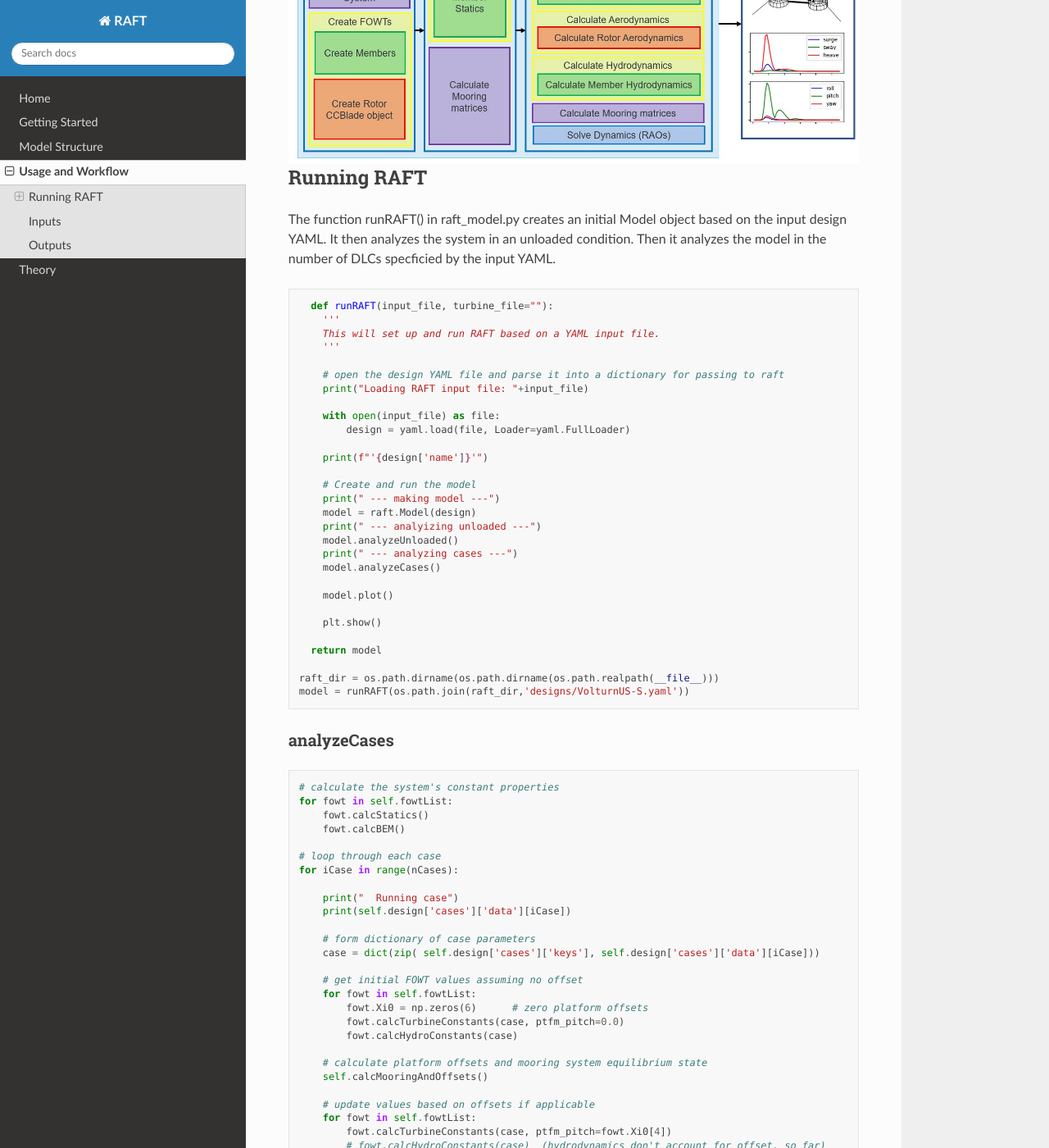
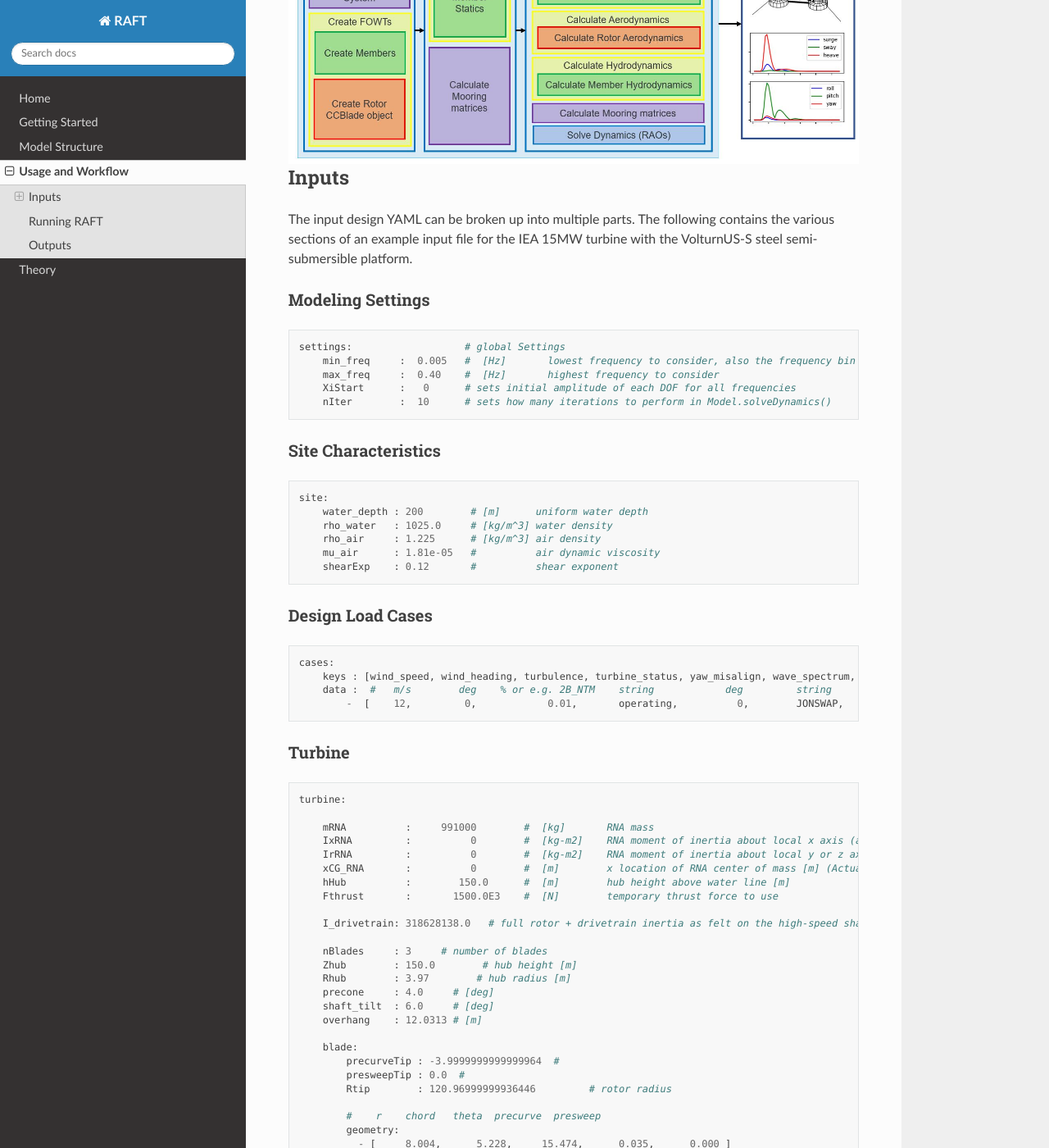
Before and after one commit to WISDEM/RAFT, a Sphinx documentation site: the page built from docs/usage.rst, in a window 1280 px wide and 1400 px high, scrolled down 512 px. Shown: the whole window at 82% size. Built offline with Sphinx 7.4.7 and the Read the Docs theme 2.0.0, drawn with Linux system fonts in a browser that asks for light colours; some of the changed text lies outside the part shown.

Commit message:
More edits to the documentation
- Split the input file up into different sections in the Usage page
- Used words instead of code to write out how RAFT is run in usage.rst
- Tried to simplify the Model Structure object attibutes
- Added a second underscore to the links to avoid problems with having the same link name in different spots with different links

```diff
--- a/docs/starting.rst
+++ b/docs/starting.rst
@@ -14,7 +14,7 @@
 - `PyHAMS <https://github.com/WISDEM/pyHAMS>`_
 - `CCBlade <https://github.com/WISDEM/WISDEM>`_
 
-Note: RAFT uses CCBlade and currently is set up for the version of CCBlade this is
+Note: RAFT uses CCBlade and currently is set up for the version of CCBlade that is
 part of the larger WISDEM code. We recommend installing WISDEM for the time being.
 
 
--- a/docs/structure.rst
+++ b/docs/structure.rst
@@ -15,7 +15,7 @@
 Each of these objects corresponds to a class in python. The Model class contains
 the full RAFT representation of a floating wind system. Within it, the FOWT class
 describes the floating platform and turbine, while the mooring sytem is handled by
-a separate model, `MoorPy <https://moorpy.readthedocs.io>`_. Within the FOWT class,
+a separate model, `MoorPy <https://moorpy.readthedocs.io>`__. Within the FOWT class,
 the floating platform and turbine tower are represented as a single rigid body
 composed of multiple Member objects that describe linear cylindrical or rectangular
 geometries. The turbine rotor-nacelle assembly is represented by a Rotor class that
@@ -28,79 +28,41 @@
 the array-wide mooring system, and various modeling parameters, such as the design load cases (DLCs). These attributes are then run
 to solve for the response amplitude operators (RAOs) of each FOWT in the array. There should only be one Model object per RAFT instance.
 
-- Modeling frequencies (:math:`\omega`)
-- a list of FOWTs
-- the list of (x,y) coordinates for each FOWT in the Model
-- the mooring system
+
 
 FOWT
 ^^^^
 A FOWT object holds all components of a floating wind turbine platform other than the mooring system. This includes the floating substructure, the turbine tower, and the turbine RNA.
 The floating substructure and turbine tower can be described as a list of cylindrical or rectangular Members objects. The RNA is represented as a Rotor object.
 
-- calcStatics: calculates the static properties of each Member in the FOWT to fill in its 6x6 matrices
-
-  - mass, inertia, ballast, volume, hydrostatics, center of gravity
-
-- calcBEM: generates a mesh for each member to calculate the hydrodynamic properties of each member in the FOWT by running pyHAMS
-- calcTurbineConstants: calculates the aerodynamic added mass, damping, and forcing matrices of the rotor
-- calcHydroConstants: calculates the hydrodynamic added mass and forcing terms of each member using a Morison equation approximation
-- calcLinearizedTerms: calculates the hydrodynamic damping and forcing as a result from nonlinear drag
-
-  - Needs the platform motions as input to calculate the relative velocity at each position
+A FOWT object has many capabilities. It can compute the static properties of each member in the FOWT to fill in its 6x6 mass and
+hydrostatic matrices. It can generate a mesh for each member to be used calculate the hydrodynamic properties of each member through
+the use of the BEM solver, `pyHAMS <https://github.com/WISDEM/pyHAMS>`_, or it can use a Morison equation approximation for each member.
+It can also calculate the hydrodynamic damping and forcing as a result of nonlinear drag, which is dependent upon the platform positions.
+Lastly, it can calculate the aerodynamic added mass, damping, and forcing matrices of the rotor.
 
 
 Member
 ^^^^^^
 A Member is any cylindrical or rectangular component of a FOWT. They are assumed to be completely rigid objects with no flexibility.
-RAFT currently does not support structural flexibility
+RAFT currently does not support structural flexibility.
 
-There are many attributes that are used to describe members.
+There are many attributes that are used to describe members: bottom and top node positions, shape, length, diameters (or side lengths),
+thicknesses, ballast properties, end cap and bulkheads, and drag and added mass coeffficients. More details on Members can be found in the
+Theory section.
 
-- bottom node position; top node positions (used to define orientation)
-- shape (circular or rectangular)
-- length
-- potMod (toggle to determine whether to calculate hydrodynamics using BEM or Morison)
-- heading (duplicate members at various headings by rotating about the PRP)
-- stations (a division of the member along its length either in units of length or from 0 to 1)
-- diameters (either a scalar to apply at each station, or a list of len(stations))
 
-  - side lengths (for rectangular members, with two values for each station)
-
-- gamma (the angle of twist about the member's axial axis)
-- thicknesses (either a scalar to apply at each station, or a list of len(stations))
-- height of ballast
-- density of ballast
-- density of shell material (steel is normally 7850 kg/m^3, but can be approximated as 8500 kg/m^3 to account for auxilliary equipment)
-- end caps and bulkheads (positions along the member, thicknesses, inner missing diameter)
-- drag coefficients (axial, transverse1, transverse2, end)
-- added mass coefficients (axial, transverse1, transverse2, end)
-- meshing variables
 
 Rotor
 ^^^^^
-A Rotor object is used to describe the aerodynamics and controls of the FOWT. Linearized.
+The Rotor class is used to describe the turbine rotor-nacelle assembly to calculate the lumped mass and distributed
+aerodynamic and control properties of the FOWT. It sets up attributes like the hub height, shaft tilt angle,
+hub wind speeds, rotor RPM, and blade pitch to create CCAirfoil and CCBlade objects
+(`CCBlade documentation <https://wisdem.readthedocs.io/en/latest/wisdem/ccblade/index.html>`_). These objects return
+the loads and derivatives of the aerodynamics to extract the thrust and torque with respect to wind speed, rotor RPM, and blade pitch,
+as well as the aerodynamic forcing, added mass, and damping.
 
-- height of the hub [m]
-- shaft tilt [deg]
-- overhang [m]
-- rotor radius [m]
-- wind speeds at hub
-- rotor RPM
-- blade pitch
-- moment of inertia of the drivetrain
-- control gains
-- Airfoil setup
 
-Most of these go into setting up a CCAirfoil and CCBlade object, which is then able to be run and the important parameters puled out
-from calcAeroContributions and calcAeroServoContributions
-
-- CCBlade returns "loads" and "derivs"
-
-  - can extract the derivatives of thrust with respect to wind speed, rotor RPM, and blade pitch, as well as the derivatives of torque with respect to wind speed, rotor RPM, and blade pitch.
-
-- torque and pitch control gains
-- eventually return the aerodynamic forcing (IECKaimal), aerodynamic added mass, and aerodynamic damping
 
 
 
@@ -115,7 +77,7 @@
     :align: center
 
 
-`MoorPy <https://moorpy.readthedocs.io/en/latest/>`_ is a quasi-static mooring system modeler
+`MoorPy <https://moorpy.readthedocs.io/en/latest/>`__ is a quasi-static mooring system modeler
 that provides the mooring system representation for RAFT. It supports floating platform linear
 hydrostatic properties and constant external loads. For each load case, RAFT provides MoorPy
 the system hydrostatic properties and mean wind loads, and MoorPy calculates the mean floating
--- a/docs/usage.rst
+++ b/docs/usage.rst
@@ -12,101 +12,30 @@
 
 
 
-Running RAFT
-------------
-
-The function runRAFT() in raft_model.py creates an initial Model object based on the input design YAML.
-It then analyzes the system in an unloaded condition. Then it analyzes the model in the number of DLCs specficied by the input YAML.
-
-.. code-block:: python
-
-    def runRAFT(input_file, turbine_file=""):
-      '''
-      This will set up and run RAFT based on a YAML input file.
-      '''
-
-      # open the design YAML file and parse it into a dictionary for passing to raft
-      print("Loading RAFT input file: "+input_file)
-
-      with open(input_file) as file:
-          design = yaml.load(file, Loader=yaml.FullLoader)
-
-      print(f"'{design['name']}'")
-
-      # Create and run the model
-      print(" --- making model ---")
-      model = raft.Model(design)
-      print(" --- analyizing unloaded ---")
-      model.analyzeUnloaded()
-      print(" --- analyzing cases ---")
-      model.analyzeCases()
-
-      model.plot()
-
-      plt.show()
-
-    return model
-
-  raft_dir = os.path.dirname(os.path.dirname(os.path.realpath(__file__)))
-  model = runRAFT(os.path.join(raft_dir,'designs/VolturnUS-S.yaml'))
-
-
-
-
-analyzeCases
-^^^^^^^^^^^^
-
-.. code-block::
-
-        # calculate the system's constant properties
-        for fowt in self.fowtList:
-            fowt.calcStatics()
-            fowt.calcBEM()
-
-        # loop through each case
-        for iCase in range(nCases):
-
-            print("  Running case")
-            print(self.design['cases']['data'][iCase])
-
-            # form dictionary of case parameters
-            case = dict(zip( self.design['cases']['keys'], self.design['cases']['data'][iCase]))
-
-            # get initial FOWT values assuming no offset
-            for fowt in self.fowtList:
-                fowt.Xi0 = np.zeros(6)      # zero platform offsets
-                fowt.calcTurbineConstants(case, ptfm_pitch=0.0)
-                fowt.calcHydroConstants(case)
-
-            # calculate platform offsets and mooring system equilibrium state
-            self.calcMooringAndOffsets()
-
-            # update values based on offsets if applicable
-            for fowt in self.fowtList:
-                fowt.calcTurbineConstants(case, ptfm_pitch=fowt.Xi0[4])
-                # fowt.calcHydroConstants(case)  (hydrodynamics don't account for offset, so far)
-
-            # solve system dynamics
-            self.solveDynamics(case)
-
 
 
 
 Inputs
 ------
 
+The input design YAML can be broken up into multiple parts. The following contains the various sections of an example
+input file for the IEA 15MW turbine with the VolturnUS-S steel semi-submersible platform.
+
+Modeling Settings
+^^^^^^^^^^^^^^^^^
+
 .. code-block:: python
-
-    type: input file for RAFT
-    name: IEA 15 MW with VolturnUS-S steel semi
-    comments:
-
 
     settings:                   # global Settings
         min_freq     :  0.005   #  [Hz]       lowest frequency to consider, also the frequency bin width
         max_freq     :  0.40    #  [Hz]       highest frequency to consider
         XiStart      :   0      # sets initial amplitude of each DOF for all frequencies
         nIter        :  10      # sets how many iterations to perform in Model.solveDynamics()
+
+Site Characteristics
+^^^^^^^^^^^^^^^^^^^^
+
+.. code-block:: python
 
     site:
         water_depth : 200        # [m]      uniform water depth
@@ -115,12 +44,20 @@
         mu_air      : 1.81e-05   #          air dynamic viscosity
         shearExp    : 0.12       #          shear exponent
 
+Design Load Cases
+^^^^^^^^^^^^^^^^^
+
+.. code-block:: python
+
     cases:
-
         keys : [wind_speed, wind_heading, turbulence, turbine_status, yaw_misalign, wave_spectrum, wave_period, wave_height, wave_heading  ]
         data :  #   m/s        deg    % or e.g. 2B_NTM    string            deg         string          (s)         (m)         (deg)
             -  [    12,         0,            0.01,       operating,          0,        JONSWAP,         13.1,        8.5,           0        ]
 
+Turbine
+^^^^^^^
+
+.. code-block:: python
 
     turbine:
 
@@ -139,7 +76,6 @@
         precone     : 4.0     # [deg]
         shaft_tilt  : 6.0     # [deg]
         overhang    : 12.0313 # [m]
-
 
         blade:
             precurveTip : -3.9999999999999964  #
@@ -233,7 +169,6 @@
               - ...
 
 
-
         pitch_control:
           GS_Angles: [0.06019804, 0.08713416, 0.10844806, 0.12685912, 0.14339822,       0.1586021 , 0.17279614, 0.18618935, 0.19892772, 0.21111989,             0.22285021, 0.23417256, 0.2451469 , 0.25580691, 0.26619545,           0.27632495, 0.28623134, 0.29593266, 0.30544521, 0.314779  ,       0.32395154, 0.33297489, 0.3418577 , 0.35060844, 0.35923641,       0.36774807, 0.37614942, 0.38444655, 0.39264363, 0.40074407]
           GS_Kp: [-0.9394215 , -0.80602855, -0.69555026, -0.60254912, -0.52318192,       -0.45465531, -0.39489024, -0.34230736, -0.29568537, -0.25406506,       -0.2166825 , -0.18292183, -0.15228099, -0.12434663, -0.09877533,       -0.0752794 , -0.05361604, -0.0335789 , -0.01499149,  0.00229803,  0.01842102,  0.03349169,  0.0476098 ,  0.0608629 ,  0.07332812,  0.0850737 ,  0.0961602 ,  0.10664158,  0.11656607,  0.12597691]
@@ -249,7 +184,7 @@
             VS_KI: -4588245.18720
 
 
-        tower:  # (could remove some entries that don't apply for the tower)
+        tower:
             dlsMax       :  5.0     # maximum node splitting section amount; can't be 0
 
             name      :  tower                     # [-]    an identifier (no longer has to be number)
@@ -270,7 +205,10 @@
             CaEnd     :  0.0                       # [-]    end axial added mass coefficient  (optional, scalar or list of same length as stations)
             rho_shell :  7850                      # [kg/m3]   material density
 
+Platform
+^^^^^^^^
 
+.. code-block:: python
 
     platform:
 
@@ -367,6 +305,11 @@
             rho_shell :  7850                      # [kg/m3]
 
 
+Mooring
+^^^^^^^
+
+.. code-block:: python
+
     mooring:
         water_depth: 200                                  # [m]       uniform water depth
 
@@ -437,6 +380,29 @@
               max_lateral_load: 1e5
 
 
+Running RAFT
+------------
+
+RAFT can be run by following the example code provided on the Getting Started page, as well as the figure at the top of this page.
+
+- The input design yaml is loaded into a python design dictionary and used to create and initialize a Model object
+
+- The model is analyzed in its equilibrium unloaded position
+
+  - Each FOWT in the model has its static properties and mooring offsets computed
+
+  - The natural frequencies of the model can then be computed
+
+- The model is analyzed in each of its design load cases as specified by the input design yaml
+
+  - Each FOWT in the model has its static properties and hydrodynamics computed
+
+  - The aerodynamics, load-dependent hydrodynamics, and mooring offsets are then computed for each load case
+
+  - After all matrices are computed, the frequency domain equations of motion are solved for to produce the outputs
+
+- The response amplitudes of the model can then be outputted
+
 
 
 Outputs
```
Also changed, not shown: other parts of docs/starting.rst (+1 -1 lines).
